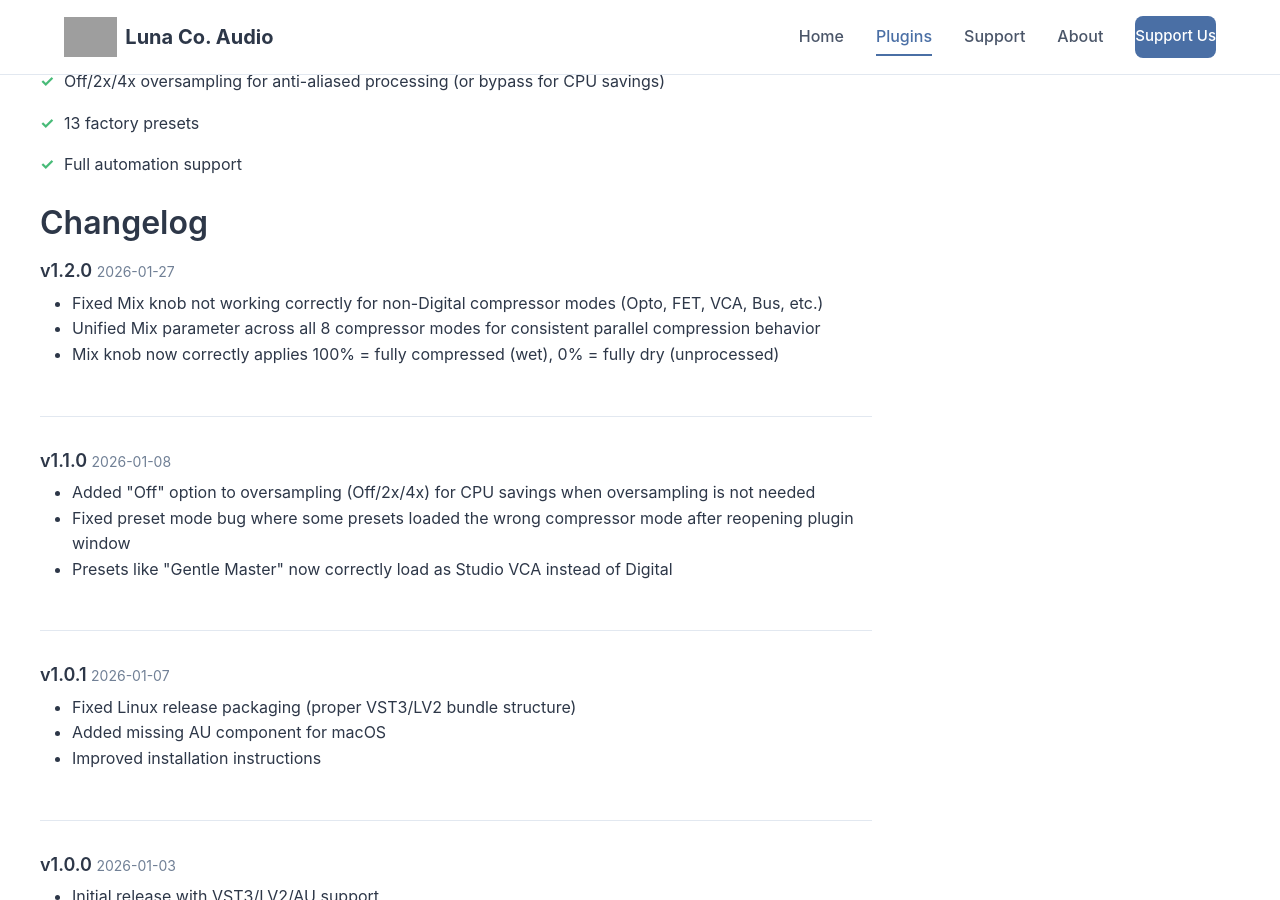
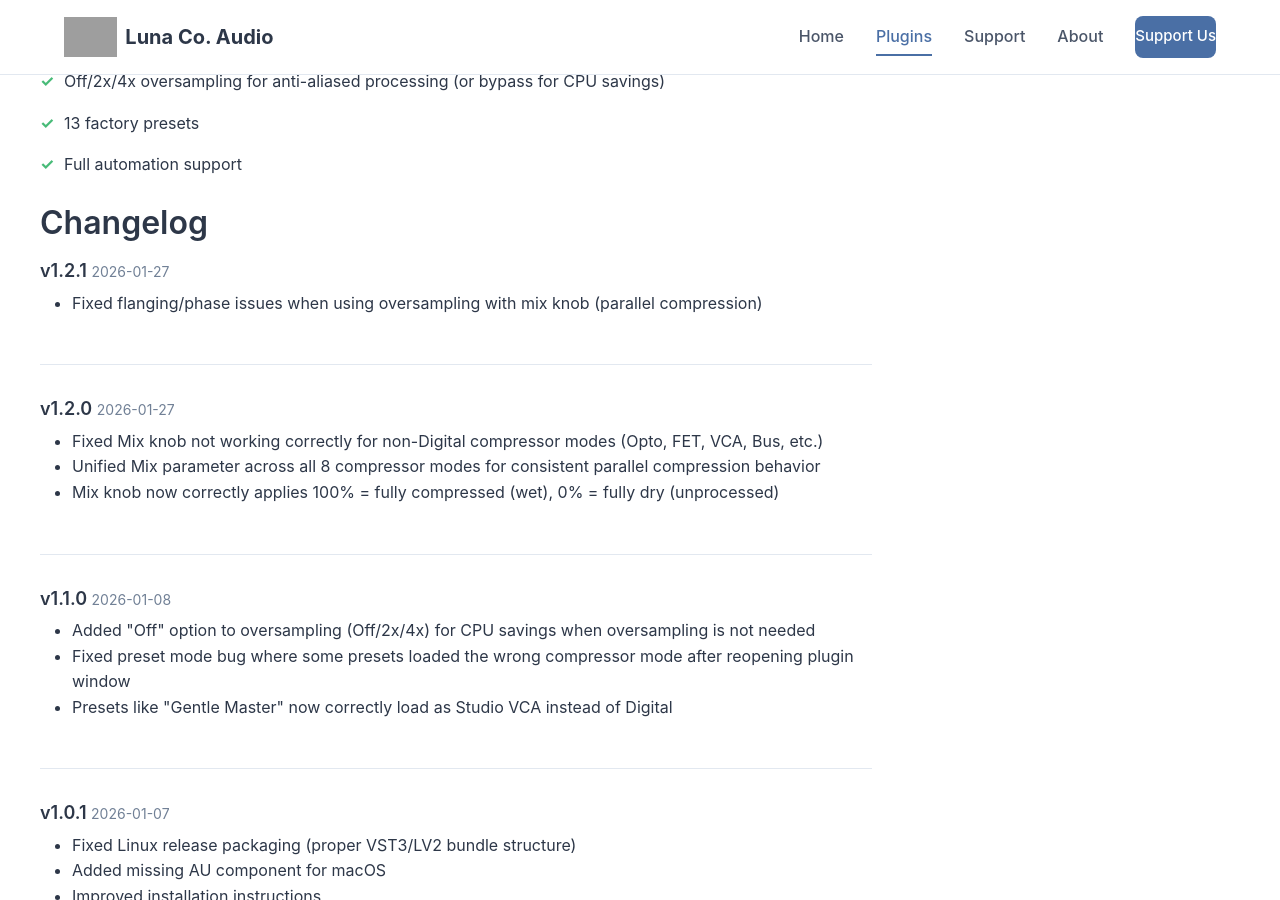
Before and after one commit to dusk-audio/dusk-audio.github.io, a Jekyll site: the page built from _plugins/multi-comp.md, in a window 1280 px wide and 900 px high, scrolled down 12034 px. Built offline with Jekyll 4.4.1, drawn with Linux system fonts in a browser that asks for light colours; some of the changed text lies outside the part shown; grey boxes are pictures that could not be loaded.

Commit message:
Update Multi-Comp to v1.2.1
Fixed flanging/phase issues when using oversampling with mix knob

```diff
--- a/_data/plugins.yml
+++ b/_data/plugins.yml
@@ -22,7 +22,7 @@
   description: "8 compression modes including Vintage FET, Vintage Opto, Bus Compressor, Classic VCA, Studio FET/VCA, Digital, and 4-band Multiband. Hardware-accurate transformer emulation, analog noise modeling, sidechain HP filter, Off/2x/4x oversampling. Professional dynamics control, completely free."
   status: "released"
   featured: true
-  version: "1.2.0"
+  version: "1.2.1"
 
 # ============================================
 # NEAR PRODUCTION
--- a/_plugins/multi-comp.md
+++ b/_plugins/multi-comp.md
@@ -4,7 +4,7 @@ title: Multi-Comp
 slug: multi-comp
 tagline: Multi-mode dynamics compressor
 description: Professional multi-mode compressor with 7 compression styles plus 4-band multiband compression. Free VST3, LV2, and AU plugin for Linux, Windows, and macOS.
-version: "1.2.0"
+version: "1.2.1"
 
 features:
   - 8 compression modes (Vintage Opto, Vintage FET, Classic VCA, Bus, Studio FET, Studio VCA, Digital, Multiband)
@@ -33,6 +33,10 @@ requirements:
   - "Sample rates: 44.1kHz – 192kHz"
 
 changelog:
+  - version: "1.2.1"
+    date: "2026-01-27"
+    changes:
+      - Fixed flanging/phase issues when using oversampling with mix knob (parallel compression)
   - version: "1.2.0"
     date: "2026-01-27"
     changes:
```
